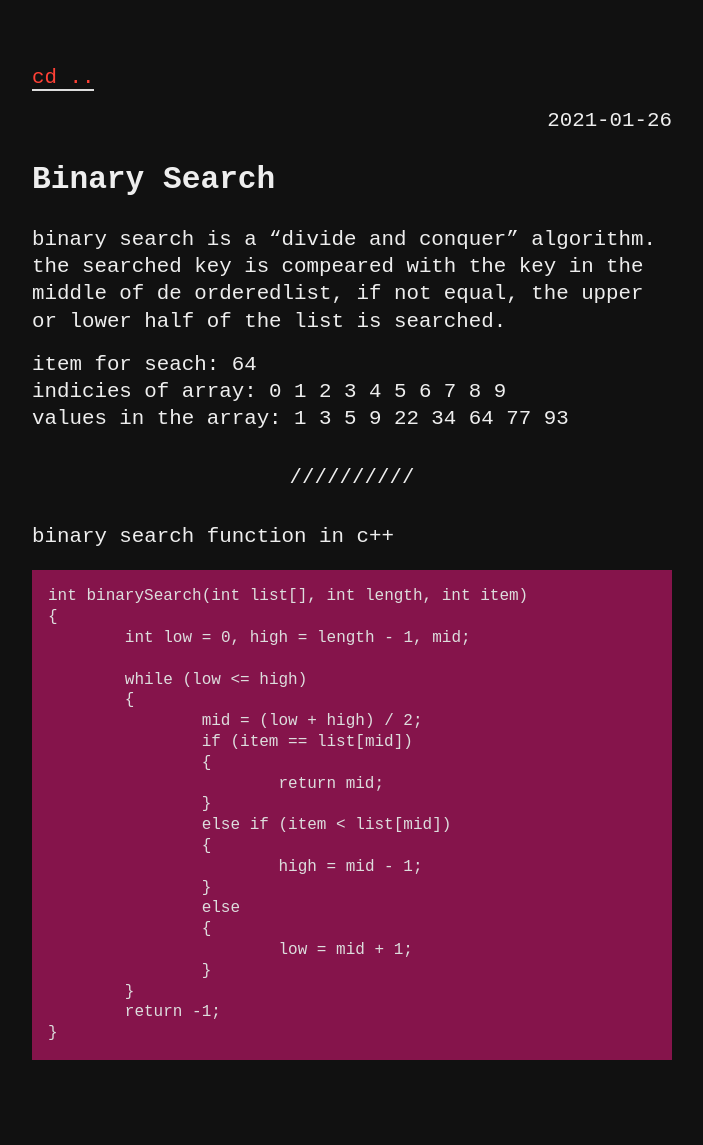
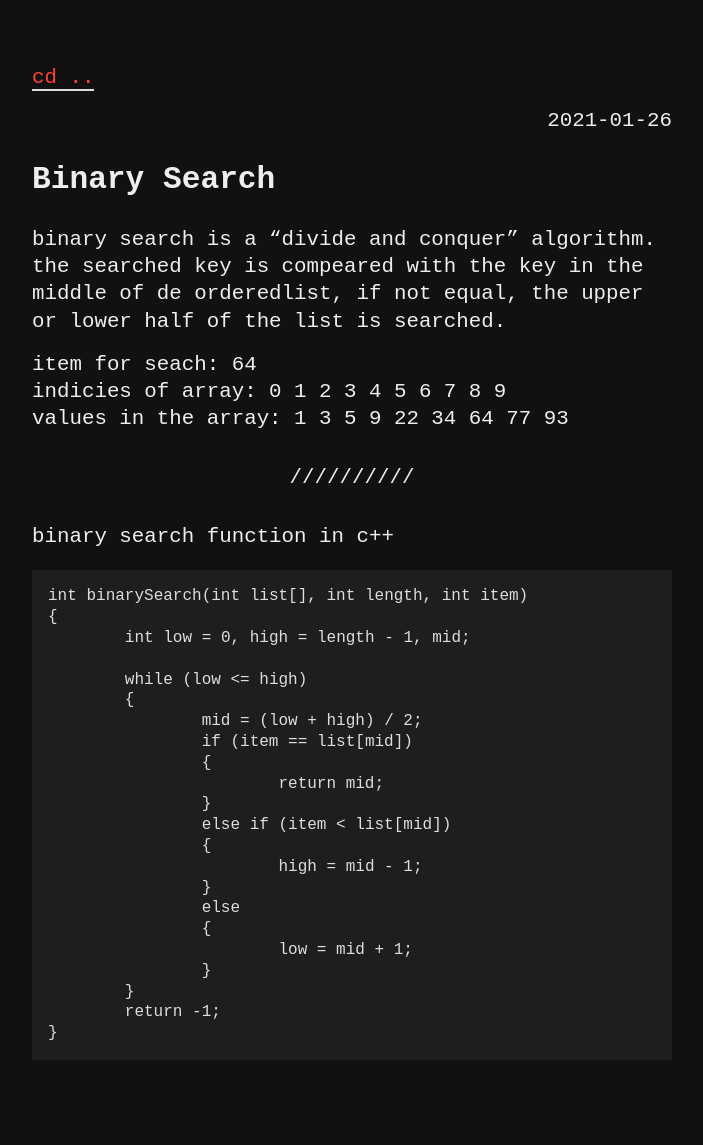
Before and after one commit to obk/obk.github.io, a Jekyll site: the page built from _posts/2021-01-26-binary-search.md, in a window 1280 px wide. Shown: the whole page, without its empty margins (288-991 px from the left). Built offline with Jekyll 4.4.1, drawn with Linux system fonts in a browser that asks for light colours.

Commit message:
Update no-style-please.scss

```diff
--- a/_sass/no-style-please.scss
+++ b/_sass/no-style-please.scss
@@ -97,7 +97,7 @@ td {
 code {
   font-size: 1rem;
   color: #dddddd;
-  background: #85144b ;
+  background: #1e1e1e ;
 }
 
 div.highlighter-rouge code {
```
